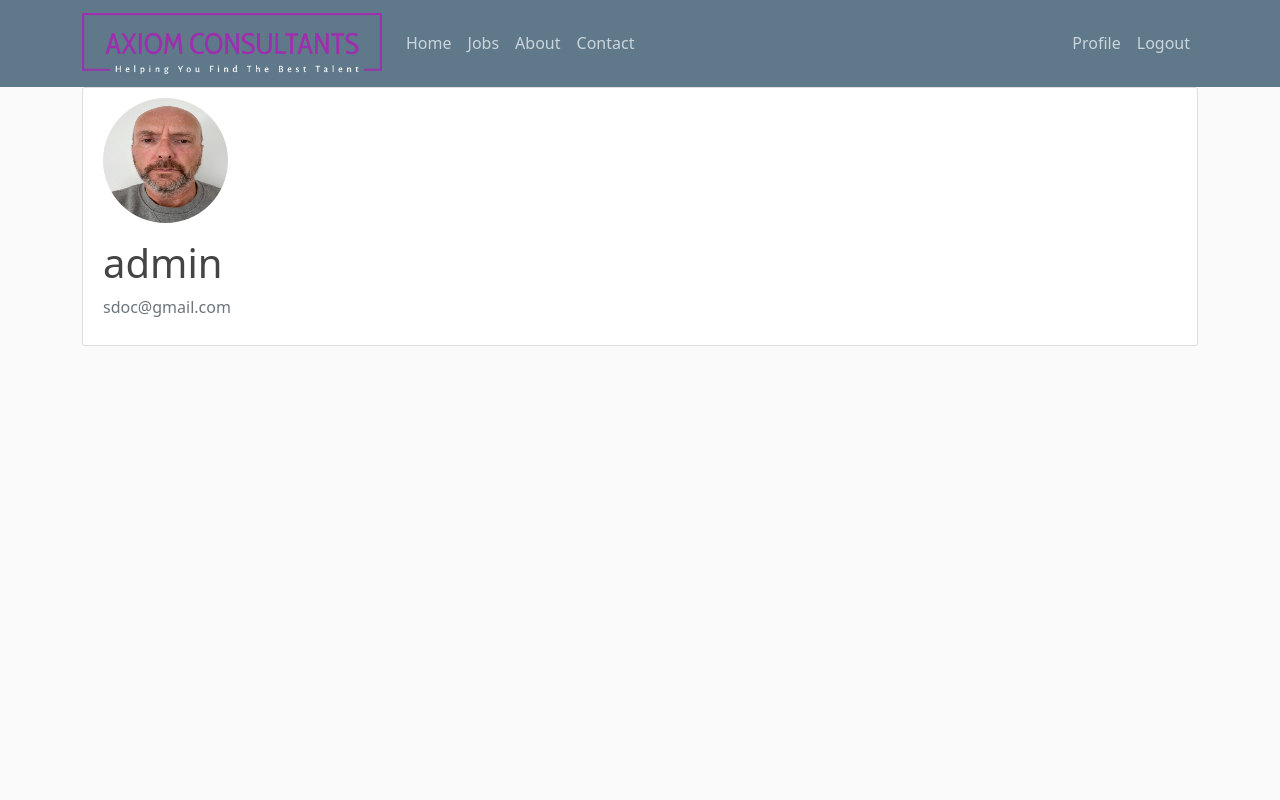
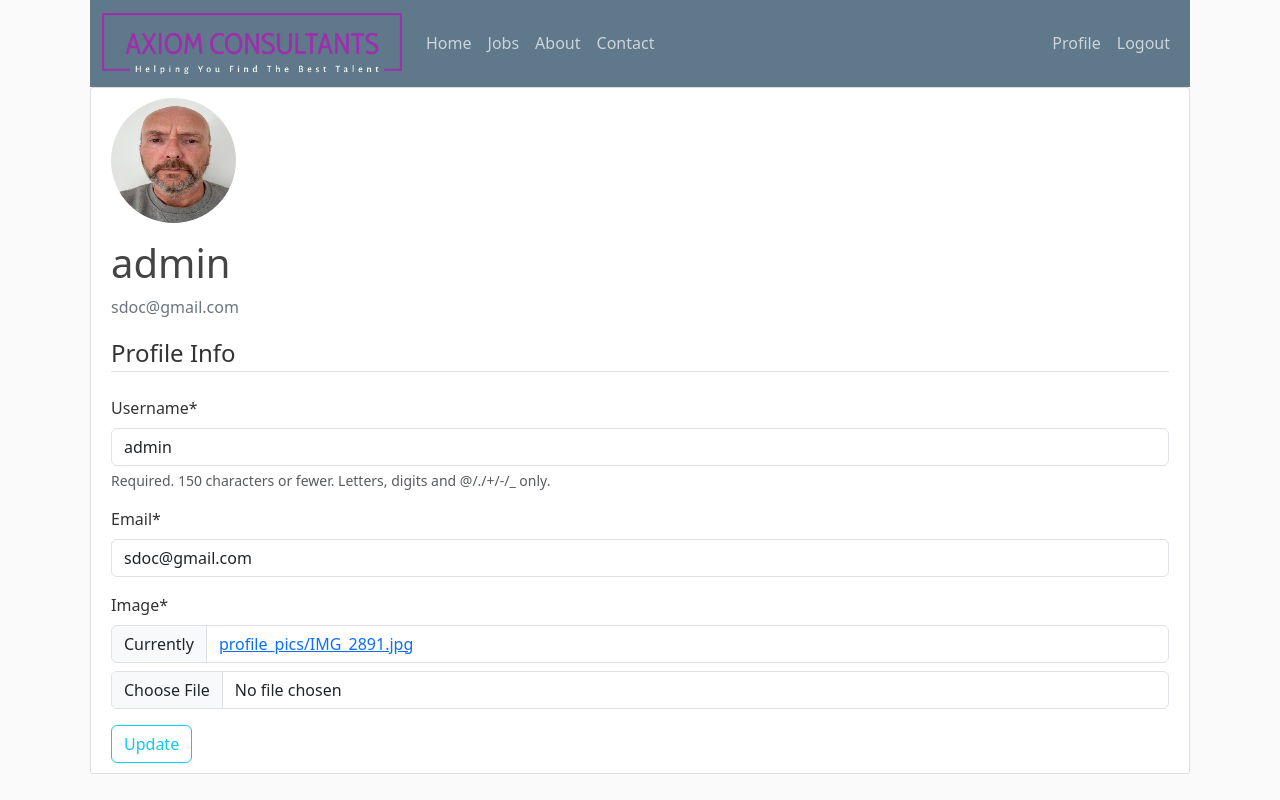
Before and after one commit to steve-doc/axiom-live, a Django app: page /profile/ in a window 1280 px wide. Run offline with Django 4.2, Linux system fonts and the light colour scheme; a user stored in the database is signed in; data comes from the database, SQL or seed files in the repository; both versions use the stored data as it was after the commit; some libraries are stand-ins or nearby versions.

Commit message:
added profile update form

```diff
--- a/jobs/static/jobs/style.css
+++ b/jobs/static/jobs/style.css
@@ -1,6 +1,8 @@
 body {
     background: #fafafa;
     color: #333333;
+    max-width: 1100px;
+    margin: 0 auto;
     /* margin-top: 5rem; */
   }
 
@@ -38,6 +40,12 @@ body {
     border: 1px solid #dddddd;
     border-radius: 3px;
     margin-bottom: 20px;
+  }
+
+  .home-hero {
+    min-height: 75vh;
+    background:url(/media/meeting.jpg) center center no-repeat;
+    background-size: cover;
   }
 
   .article-title {
--- a/jobs/templates/jobs/base.html
+++ b/jobs/templates/jobs/base.html
@@ -51,7 +51,7 @@
         </nav>
       </header>
 
-      <main role="main" class="container">
+      <main role="main" class="">
           {% if messages %}
             {% for message in messages %}
               <div class="alert alert-{{ message.tags }}">
--- a/users/forms.py
+++ b/users/forms.py
@@ -1,6 +1,7 @@
 from django import forms
 from django.contrib.auth.models import User
 from django.contrib.auth.forms import UserCreationForm
+from .models import Profile
 
 
 class UserRegisterForm(UserCreationForm):
@@ -10,3 +11,18 @@ class UserRegisterForm(UserCreationForm):
         model = User
         # define the field names and the order they should be displayed
         fields = ['username', 'email', 'password1', 'password2']
+
+
+class UserUpdateForm(forms.ModelForm):
+    email = forms.EmailField()
+
+    class Meta: #subclass that tells django it is the User model we are modifying
+        model = User
+        # define the field names and the order they should be displayed
+        fields = ['username', 'email']
+
+
+class ProfileUpdateForm(forms.ModelForm):
+    class Meta:
+        model = Profile
+        fields = ['image']
--- a/users/templates/users/profile.html
+++ b/users/templates/users/profile.html
@@ -9,6 +9,20 @@
             <p class="text-secondary">{{ user.email }}</p>
         </div>
         </div>
-        <!-- FORM HERE -->
+
+    <!--  method POST sends form data to view-->
+    <form method="POST" enctype="multipart/form-data">
+        <!-- CSRF token required for security -->
+        {% csrf_token %}
+        <fieldset class="form-group">
+            <legend class="border-bottom mb-4">Profile Info</legend>
+            <!-- display django standard UserCreationForm -->
+            {{ update_form|crispy }}
+            {{ profile_form|crispy }}
+        </fieldset>
+        <div class="form-group">
+            <button class="btn btn-outline-info" type="submit">Update</button>
+        </div>
+    </form>
     </div>
 {% endblock content %}
--- a/users/views.py
+++ b/users/views.py
@@ -1,24 +1,44 @@
 from django.shortcuts import render, redirect
 from django.contrib import messages
 from django.contrib.auth.decorators import login_required
-from .forms import UserRegisterForm
+from .forms import UserRegisterForm, UserUpdateForm, ProfileUpdateForm
 
 
 def register(request):
-    if request.method == 'POST': #checks if POST has been received from register.html
-        form = UserRegisterForm(request.POST) #assigns form data to form object
-        if form.is_valid(): #is_valid method checks if form data fields are valid
-            form.save() #saves form to user database
-            #is_valid form data is stored in form.cleaned_data dictionary
-            username = form.cleaned_data.get('username') #assigns stored username to variable
-            #next create success message by injecting username into f string
-            messages.success(request, f'Your account has been created! You are now able to login.')
-            return redirect('login') #redirects to login page
+    if request.method == 'POST':  # checks if POST has been received from register.html
+        # assigns form data to form object
+        form = UserRegisterForm(request.POST)
+        if form.is_valid():  # is_valid method checks if form data fields are valid
+            form.save()  # saves form to user database
+            # is_valid form data is stored in form.cleaned_data dictionary
+            # assigns stored username to variable
+            username = form.cleaned_data.get('username')
+            # next create success message by injecting username into f string
+            messages.success(
+                request, f'Your account has been created! You are now able to login.')
+            return redirect('login')  # redirects to login page
     else:
-        form = UserRegisterForm() #asssigns blank UserCreation form to form object
+        form = UserRegisterForm()  # asssigns blank UserCreation form to form object
     return render(request, 'users/register.html', {'form': form})
 
 
 @login_required
 def profile(request):
-    return render (request, 'users/profile.html')
+    if request.method == 'POST':
+        update_form = UserUpdateForm(request.POST, instance=request.user)
+        profile_form = ProfileUpdateForm(request.POST,
+                                        request.FILES,
+                                        instance=request.user.profile)
+        if update_form.is_valid() and profile_form.is_valid():
+            update_form.save()
+            profile_form.save()
+            messages.success(request, f'Your profile has been updated!')
+            return redirect('profile')
+    else:
+        update_form = UserUpdateForm(instance=request.user)
+        profile_form = ProfileUpdateForm(instance=request.user.profile)
+    context = {
+        'update_form': update_form,
+        'profile_form': profile_form
+    }
+    return render(request, 'users/profile.html', context)
```
Also changed, not shown: jobs/templates/jobs/home.html (+13 -7 lines), db.sqlite3, 1 other file.
